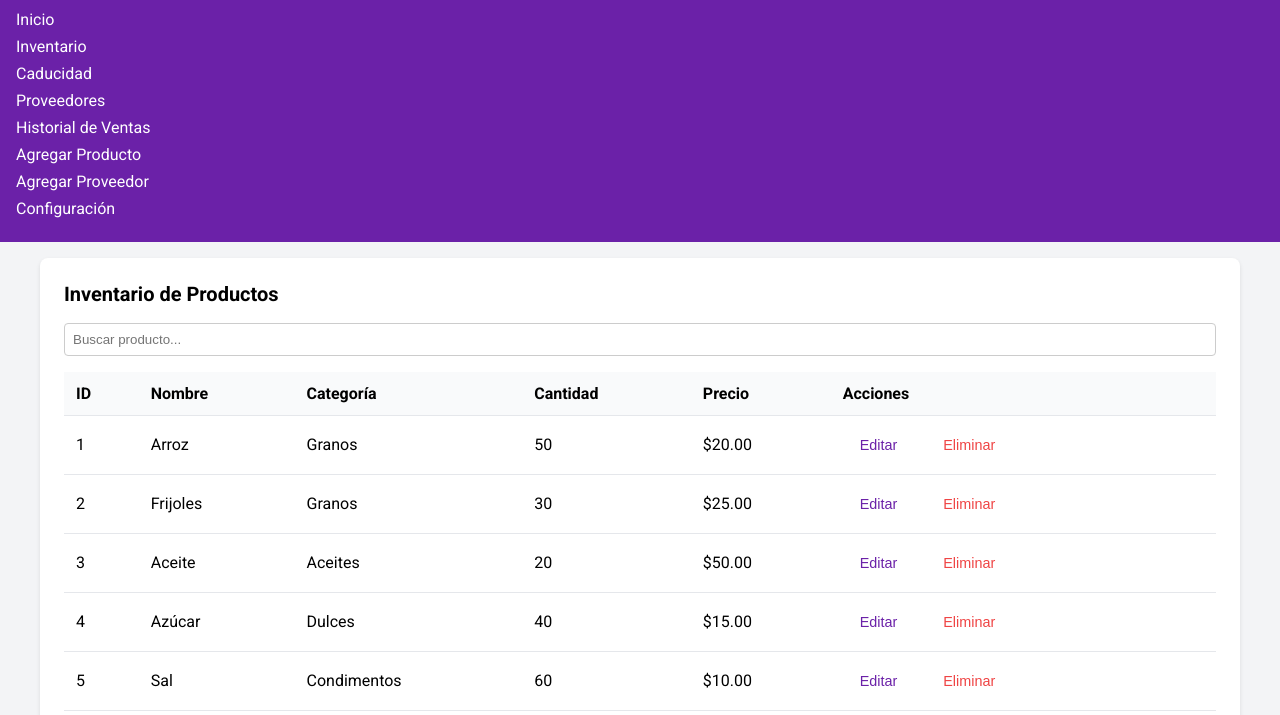
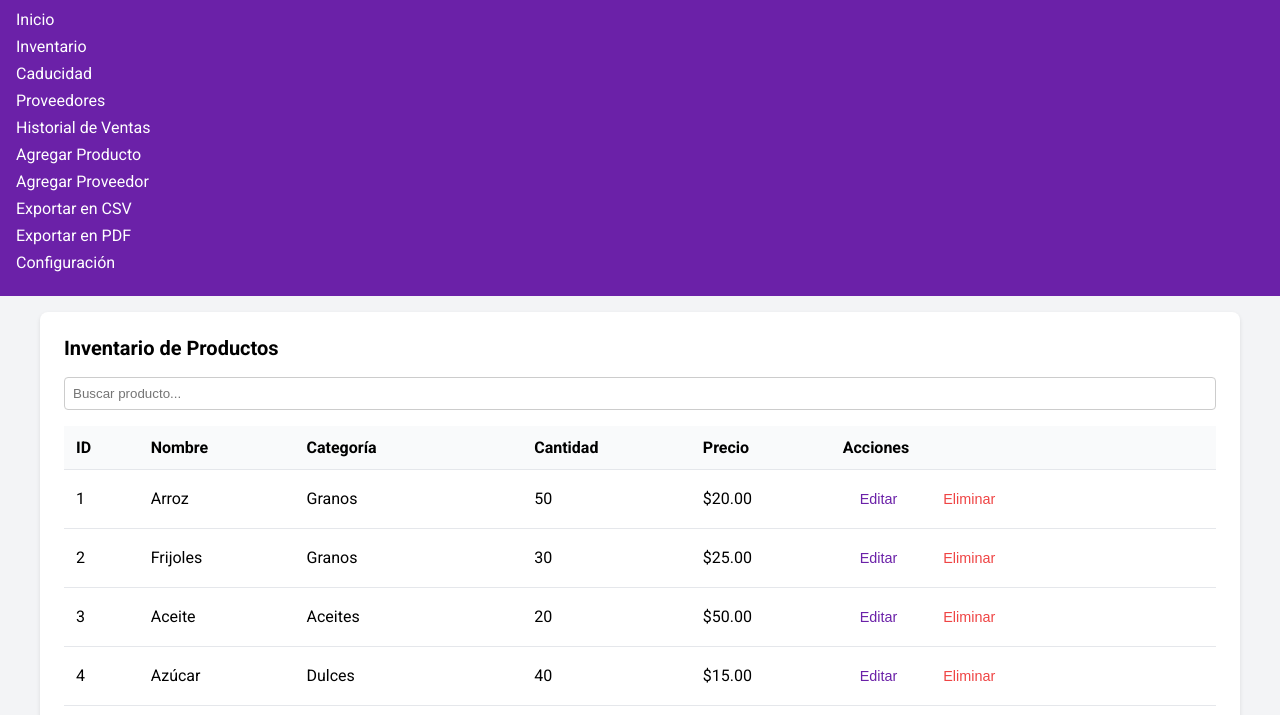
Before and after one commit to DiegoRos3/Invabar, a plain HTML site: page index.html in a window 1280 px wide. Both pictures are taken after a click on the button 1247 px from the left and 30 px from the top of the page. Shown: the part 66-781 px from the top of the page. Drawn offline with Linux system fonts and the light colour scheme.

Commit message:
Update index.html

```diff
--- a/index.html
+++ b/index.html
@@ -214,6 +214,8 @@
             <li><a href="#section_historial">Historial de Ventas</a></li>
             <li><a href="agregarProducto.html">Agregar Producto</a></li>
             <li><a href="agregarProveedor.html">Agregar Proveedor</a></li>
+            <li><a href="#">Exportar en CSV</a></li>
+            <li><a href="#">Exportar en PDF</a></li>
             <li><a href="#">Configuración</a></li>
         </ul>
     </nav>
```
